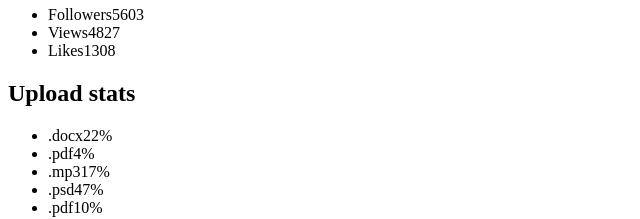
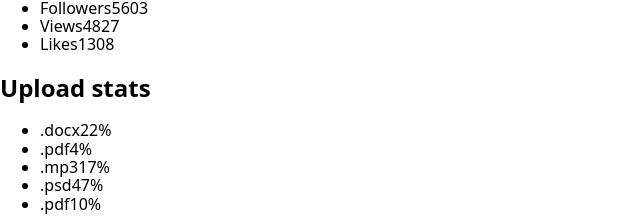
Before and after one commit to OksanaChorna/goit-react-hw-01-components, a React (Create React App) app: page / in a window 1280 px wide. Shown: the part 424-643 px from the top of the page, without its empty margins (0-640 px from the left). Built offline with nearby package versions, Linux system fonts and the light colour scheme.

Commit message:
Підготовка до стилізацї

```diff
--- a/package.json
+++ b/package.json
@@ -6,6 +6,7 @@
     "@testing-library/jest-dom": "^5.11.10",
     "@testing-library/react": "^11.2.6",
     "@testing-library/user-event": "^12.8.3",
+    "modern-normalize": "^1.0.0",
     "react": "^17.0.2",
     "react-dom": "^17.0.2",
     "react-scripts": "4.0.3",
--- a/src/App.js
+++ b/src/App.js
@@ -1,9 +1,9 @@
 import React from 'react';
-import Profile from './components/Profile/profile';
+import Profile from './components/Profile/Profile';
 import user from './user.json';
-import Statistics from './components/Statistics/statistics';
+import Statistics from './components/Statistics/Statistics';
 import statisticalData from './statistical-data.json';
-import FriendList from './components/FriendList/friendList';
+import FriendList from './components/FriendList/FriendList';
 import friends from './friends.json';
 import TransactionHistory from './components/TransactionHistory/TransactionHistory';
 import transactions from './transactions.json';
--- a/src/components/Statistics/statistics.js
+++ b/src/components/Statistics/statistics.js
@@ -4,7 +4,7 @@ import PropTypes from 'prop-types';
 const Statistics = ({ title, stats }) => {
   return (
     <section className="statistics">
-      {title !== '' && <h2 className="title">{title}</h2>}
+      {title && <h2 className="title">{title}</h2>}
 
       <ul className="stat-list">
         {stats.map(({ id, label, percentage }) => (
@@ -16,6 +16,10 @@ const Statistics = ({ title, stats }) => {
       </ul>
     </section>
   );
+};
+
+Statistics.defaultProps = {
+  title: '',
 };
 
 Statistics.propTypes = {
--- a/src/index.js
+++ b/src/index.js
@@ -1,6 +1,7 @@
 import React from 'react';
 import ReactDOM from 'react-dom';
 import App from './App';
+import 'modern-normalize/modern-normalize.css';
 
 ReactDOM.render(
   <React.StrictMode>
```
Also changed, not shown: 1 other file (tests, documents, lock files or other folders).
